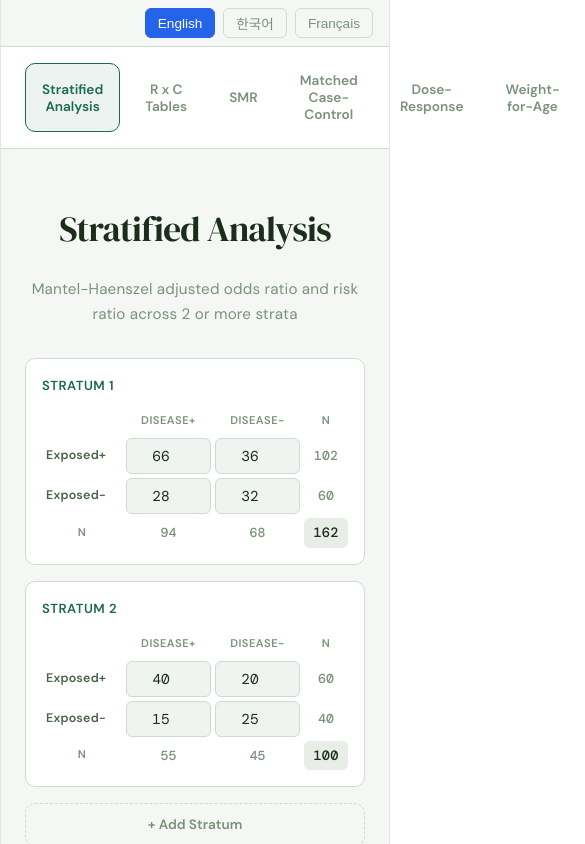
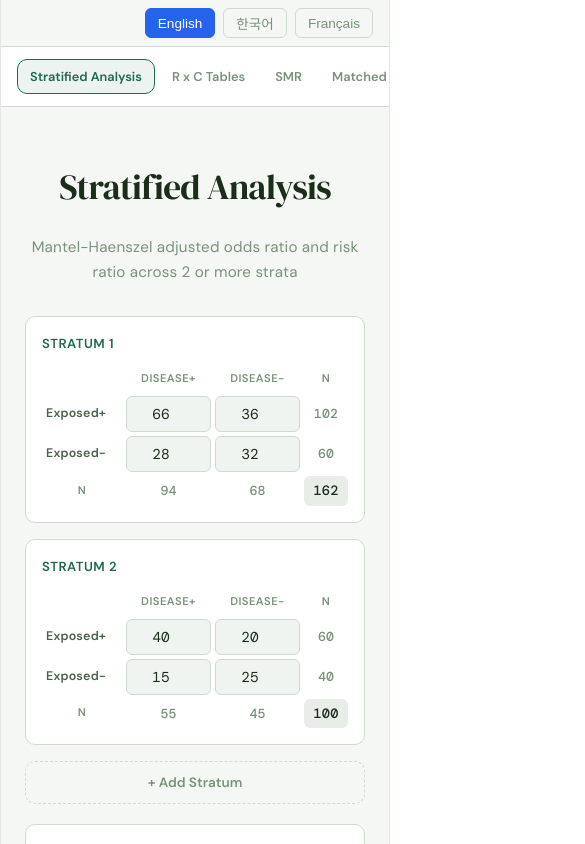
Before and after one commit to whlee5503-dot/EpiStat, a React (Vite) app: page / in a window 390 px wide. Shown: the top 844 px of the page, 585 px wide, since content can reach past the window. Built offline with nearby package versions, Linux system fonts and the light colour scheme.

Commit message:
Fix nav bar overflow on narrow screens (horizontal scroll instead of clipping)

```diff
--- a/src/App.css
+++ b/src/App.css
@@ -206,6 +206,16 @@
   padding: var(--space-4) var(--space-6);
   border-bottom: 1px solid var(--border-color);
   background: var(--bg-surface);
+  /* Narrow-viewport fix: with 11 module buttons, flex items can overflow
+     the container on small screens and simply get clipped (no scroll,
+     no wrap). Wrapping to multiple lines gets messy at this item count,
+     so instead we let the bar scroll horizontally, like a mobile tab
+     bar — every button stays reachable at any viewport width. */
+  overflow-x: auto;
+  overflow-y: hidden;
+  flex-wrap: nowrap;
+  -webkit-overflow-scrolling: touch;
+  scrollbar-width: thin;
 }
 
 .app-nav-btn {
@@ -219,6 +229,11 @@
   font-weight: 600;
   cursor: pointer;
   transition: all var(--transition-fast);
+  /* Prevent buttons from shrinking/wrapping their label text as the
+     flex container's available width shrinks — each button keeps its
+     natural size and the bar scrolls instead. */
+  flex-shrink: 0;
+  white-space: nowrap;
 }
 
 .app-nav-btn:hover {
@@ -230,6 +245,18 @@
   color: var(--color-primary);
   border-color: var(--color-primary);
   background: color-mix(in srgb, var(--color-primary) 8%, transparent);
+}
+
+@media (max-width: 640px) {
+  .app-nav {
+    padding: var(--space-3) var(--space-4);
+    gap: var(--space-1);
+  }
+
+  .app-nav-btn {
+    padding: var(--space-2) var(--space-3);
+    font-size: 0.8rem;
+  }
 }
 
 .app-module-loading {
```
